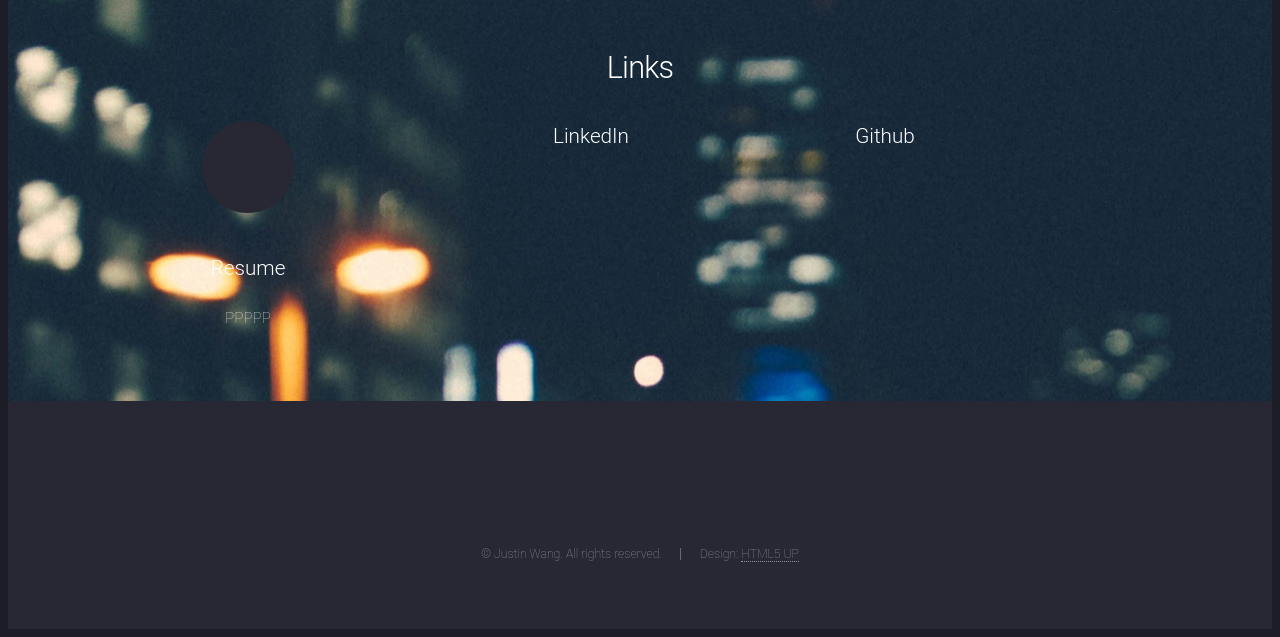
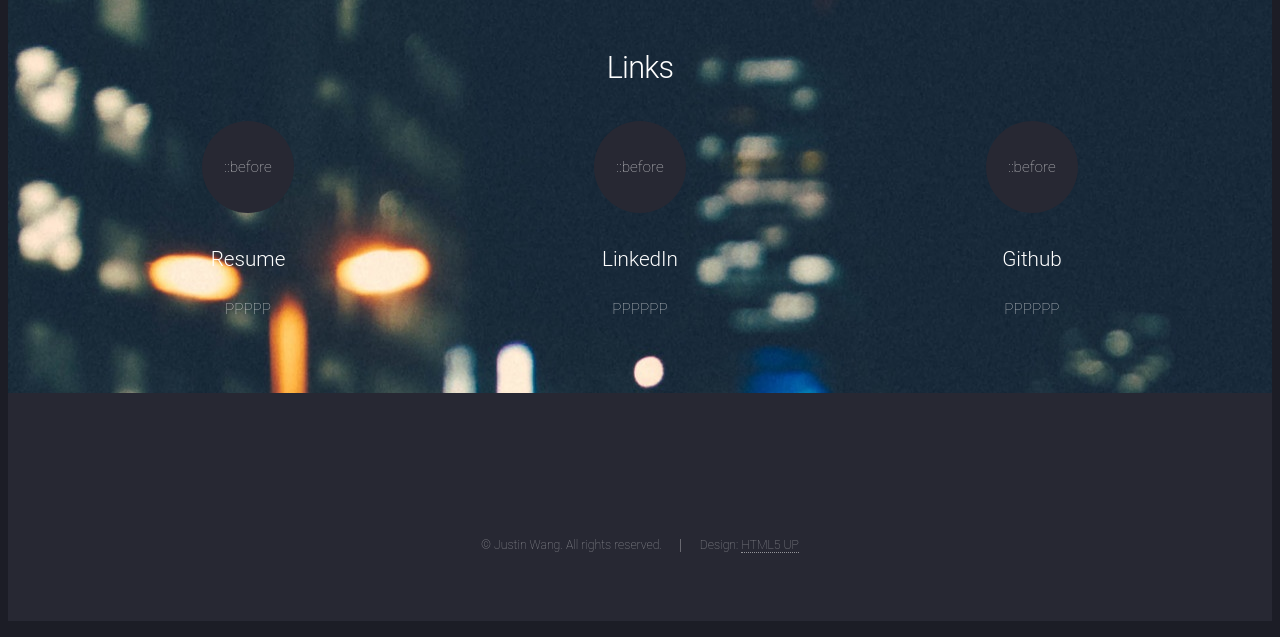
Before and after one commit to justinwang11/justinwang11.github.io, a plain HTML site: page index.html in a window 1280 px wide. Shown: the part 1569-2206 px from the top of the page. Drawn offline with Linux system fonts and the light colour scheme.

Commit message:
change icons

```diff
--- a/index.html
+++ b/index.html
@@ -82,17 +82,25 @@
 						<div class="box alt">
 							<div class="row uniform">
 								<section class="4u 6u(medium) 12u$(xsmall)">
-									<span class="icon major fa-file"></span>
+									<span class="icon major fa-file">
+										::before
+									</span>
 									<h3>Resume</h3>
 									<p>PPPPP</p>
 								</section>
-								<section class="4u 3u">
-									<a href="https://www.linkedin.com/in/justinwang11" class="icon fa-linkedin"></a>
+								<section class="4u 6u$(medium) 12u$(xsmall)">
+									<span class="icon major fa-linkedin">
+										::before
+									</span>
 									<h3>LinkedIn</h3>
+									<p>PPPPPP</p>
 								</section>
-								<section class="4u 3u">
-									<a href="https://github.com/justinwang11" class="icon fa-github"></a>
+								<section class="4u 6u(medium) 12u$(xsmall)">
+									<span class="icon major fa-github">
+										::before
+									</span>
 									<h3>Github</h3>
+									<p>PPPPPP</p>
 								</section>
 							</div>
 						</div>
```
